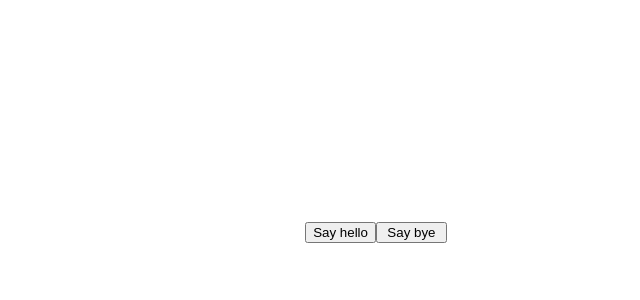
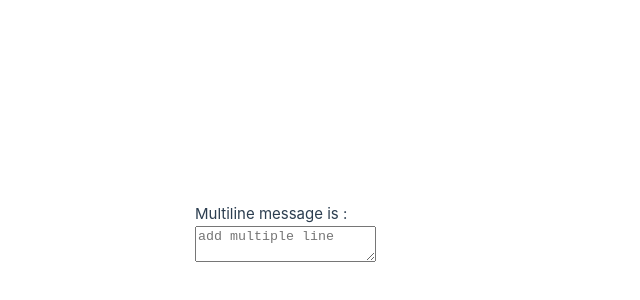
Before and after one commit to seull-hello-vue/seull-hello-vue.github.io, a Vue app: page / in a window 1280 px wide. Shown: the part 168-468 px from the top of the page, without its empty margins (264-904 px from the left). Built offline with nearby package versions, Linux system fonts and the light colour scheme.

Commit message:
mutiline

```diff
--- a/src/App.vue
+++ b/src/App.vue
@@ -1,11 +1,11 @@
 <script setup>
+import { ref } from 'vue'
 
-function say(message){
-alert(message)
-}
+const message = ref('')
 </script>
 
 <template>
-<button @click="say('hello')">Say hello</button>
-<button @click="say('bye')">Say bye</button>
+<span>Multiline message is : </span>
+<p style="white-spave: pre-line;">{{ message }}</p>
+<textarea v-model="message" placeholder="add multiple line"></textarea>
 </template>
```
